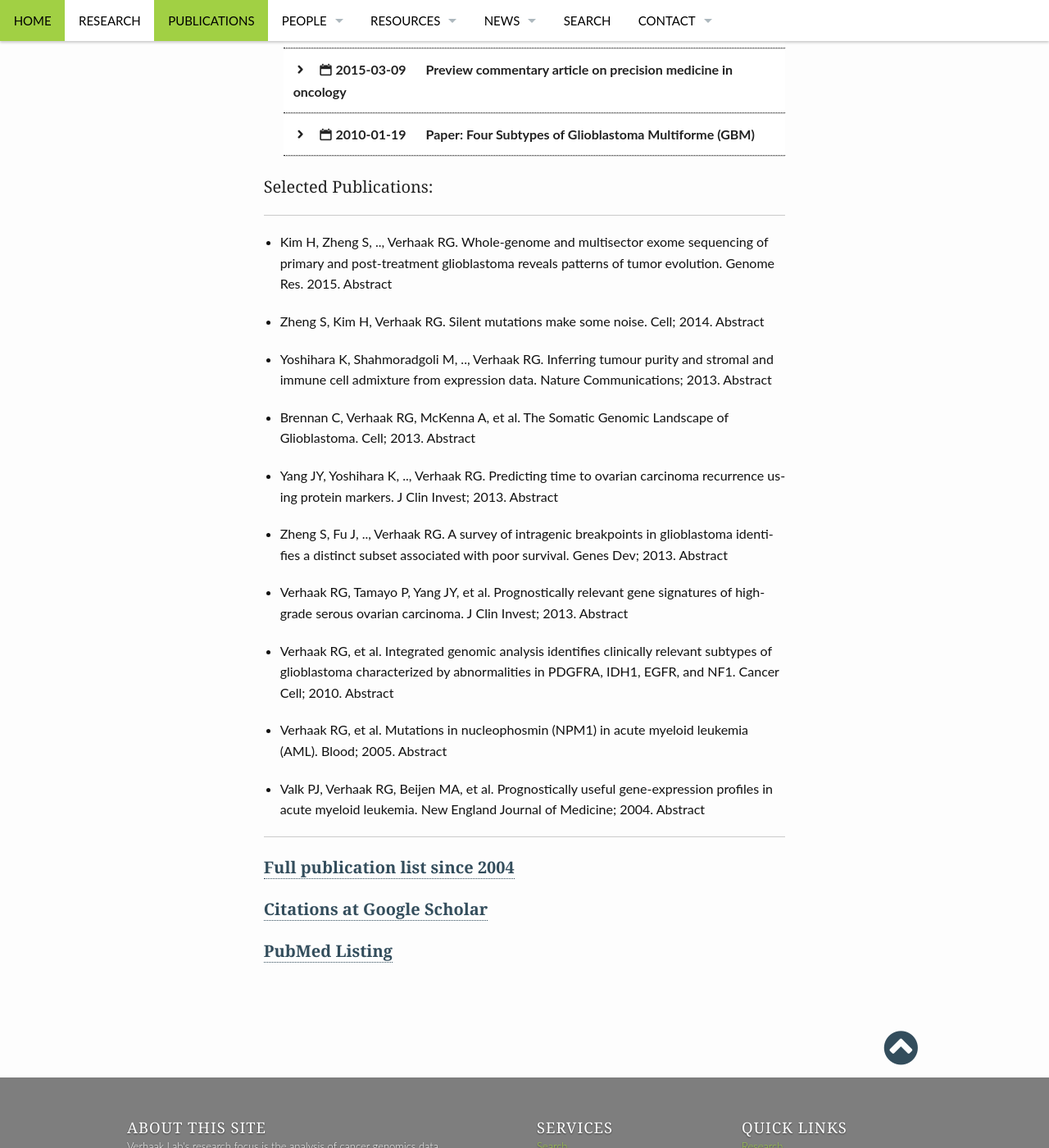
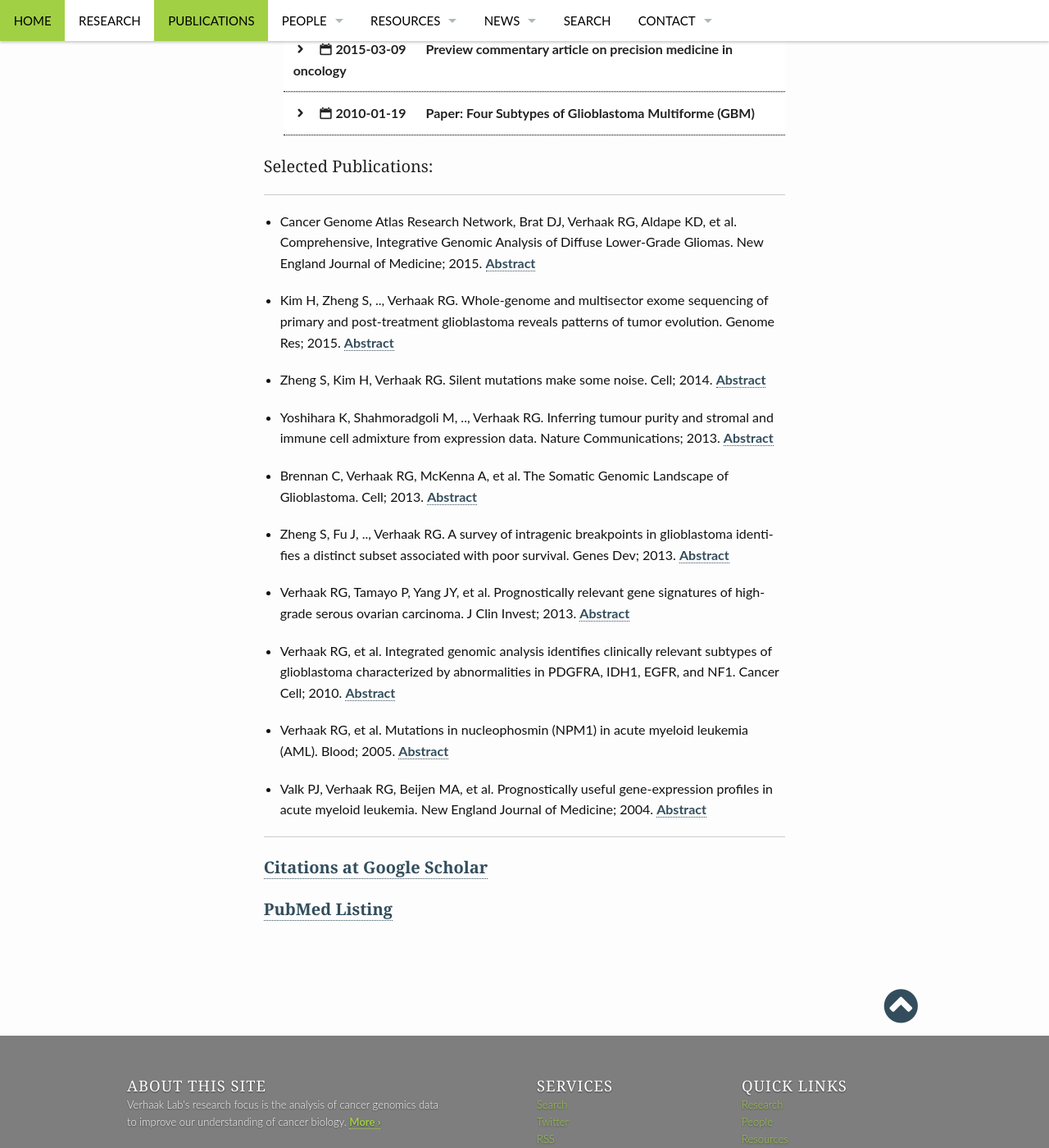
Before and after one commit to crazyhottommy/verhaaklab.github.io, a Jekyll site: the page built from pages/publications.md, in a window 1280 px wide and 1400 px high, scrolled down 592 px. Shown: the whole window at 82% size. Built offline with Jekyll 4.4.1, drawn with Linux system fonts in a browser that asks for light colours; nearby versions of some CDN libraries; some of the changed text lies outside the part shown.

Commit message:
Update publications.md

```diff
--- a/pages/publications.md
+++ b/pages/publications.md
@@ -38,29 +38,27 @@ show_meta: false
 
 #### Selected Publications:
 ***
-*   Kim H, Zheng S, .., Verhaak RG. Whole-genome and multisector exome sequencing of primary and post-treatment glioblastoma reveals patterns of tumor evolution. Genome Res. 2015. Abstract
+*   Cancer Genome Atlas Research Network, Brat DJ, Verhaak RG, Aldape KD, et al. Comprehensive, Integrative Genomic Analysis of Diffuse Lower-Grade Gliomas. New England Journal of Medicine; 2015. [Abstract](http://www.ncbi.nlm.nih.gov/pubmed/26061751)
 
-*   Zheng S, Kim H, Verhaak RG. Silent mutations make some noise. Cell; 2014. Abstract
+*   Kim H, Zheng S, .., Verhaak RG. Whole-genome and multisector exome sequencing of primary and post-treatment glioblastoma reveals patterns of tumor evolution. Genome Res; 2015. [Abstract](http://www.ncbi.nlm.nih.gov/pubmed/25650244)
 
-*   Yoshihara K, Shahmoradgoli M, .., Verhaak RG. Inferring tumour purity and stromal and immune cell admixture from expression data. Nature Communications; 2013. Abstract
+*   Zheng S, Kim H, Verhaak RG. Silent mutations make some noise. Cell; 2014. [Abstract](http://www.ncbi.nlm.nih.gov/pubmed/24630716)
 
-*   Brennan C, Verhaak RG, McKenna A, et al. The Somatic Genomic Landscape of Glioblastoma. Cell; 2013. Abstract
+*   Yoshihara K, Shahmoradgoli M, .., Verhaak RG. Inferring tumour purity and stromal and immune cell admixture from expression data. Nature Communications; 2013. [Abstract](http://www.ncbi.nlm.nih.gov/pubmed/24113773)
 
-*   Yang JY, Yoshihara K, .., Verhaak RG. Predicting time to ovarian carcinoma recurrence using protein markers. J Clin Invest; 2013. Abstract
+*   Brennan C, Verhaak RG, McKenna A, et al. The Somatic Genomic Landscape of Glioblastoma. Cell; 2013. [Abstract](http://t.co/2kt3f2hu3I)
 
-*   Zheng S, Fu J, .., Verhaak RG. A survey of intragenic breakpoints in glioblastoma identifies a distinct subset associated with poor survival. Genes Dev; 2013. Abstract
+*   Zheng S, Fu J, .., Verhaak RG. A survey of intragenic breakpoints in glioblastoma identifies a distinct subset associated with poor survival. Genes Dev; 2013. [Abstract](http://www.ncbi.nlm.nih.gov/pubmed/23796897)
 
-*   Verhaak RG, Tamayo P, Yang JY, et al. Prognostically relevant gene signatures of high-grade serous ovarian carcinoma. J Clin Invest; 2013. Abstract
+*   Verhaak RG, Tamayo P, Yang JY, et al. Prognostically relevant gene signatures of high-grade serous ovarian carcinoma. J Clin Invest; 2013. [Abstract](http://www.ncbi.nlm.nih.gov/pubmed/23257362)
 
-*   Verhaak RG, et al. Integrated genomic analysis identifies clinically relevant subtypes of glioblastoma characterized by abnormalities in PDGFRA, IDH1, EGFR, and NF1. Cancer Cell; 2010.    Abstract
+*   Verhaak RG, et al. Integrated genomic analysis identifies clinically relevant subtypes of glioblastoma characterized by abnormalities in PDGFRA, IDH1, EGFR, and NF1. Cancer Cell; 2010.  [Abstract](http://www.ncbi.nlm.nih.gov/pubmed/20129251)
 
-*   Verhaak RG, et al. Mutations in nucleophosmin (NPM1) in acute myeloid leukemia (AML). Blood; 2005. Abstract
+*   Verhaak RG, et al. Mutations in nucleophosmin (NPM1) in acute myeloid leukemia (AML). Blood; 2005. [Abstract](http://www.ncbi.nlm.nih.gov/pubmed/16109776)
 
-*   Valk PJ, Verhaak RG, Beijen MA, et al. Prognostically useful gene-expression profiles in acute myeloid leukemia. New England Journal of Medicine; 2004. Abstract
+*   Valk PJ, Verhaak RG, Beijen MA, et al. Prognostically useful gene-expression profiles in acute myeloid leukemia. New England Journal of Medicine; 2004. [Abstract](http://www.ncbi.nlm.nih.gov/pubmed/15084694)
 
 ***
-
-#### [Full publication list since 2004]({{ site.url }}/all_publications/)
 
 #### [Citations at Google Scholar](http://scholar.google.com/citations?user=qXdBk-gAAAAJ&hl=en)
 
```
